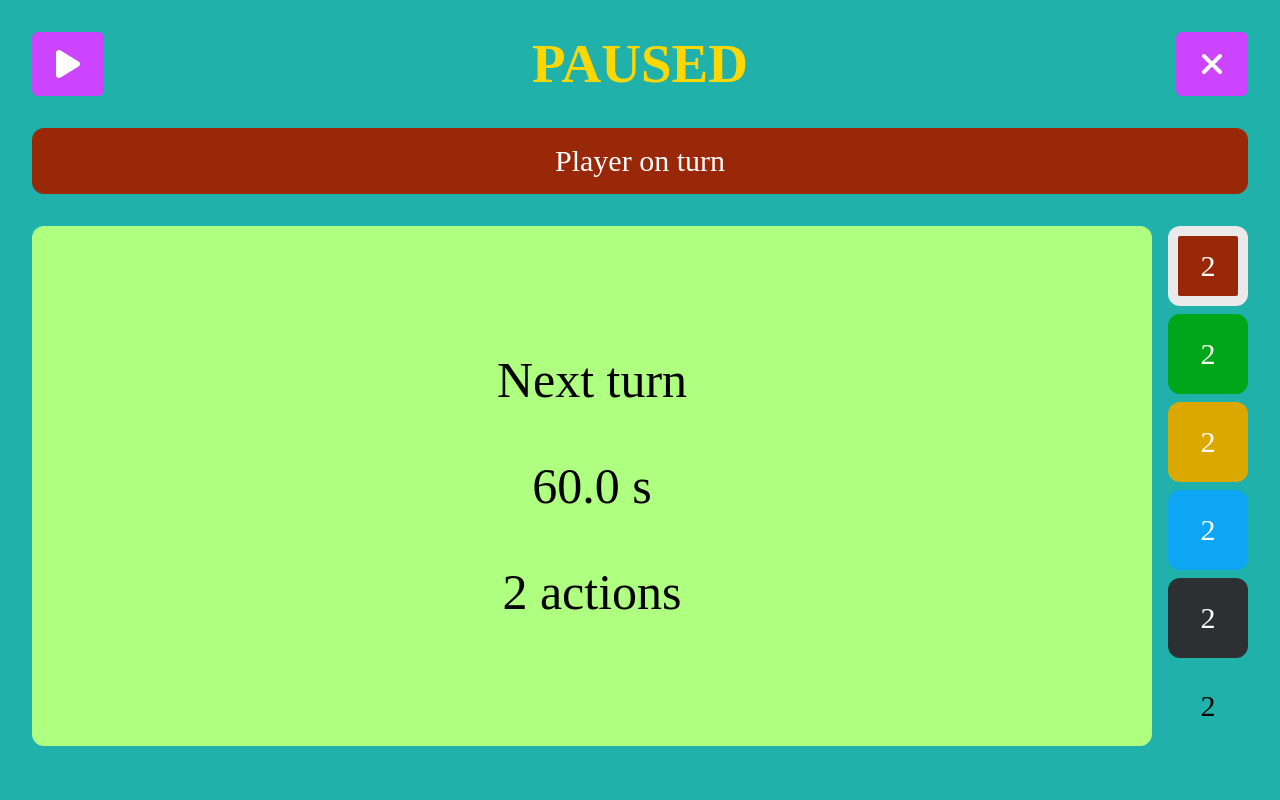
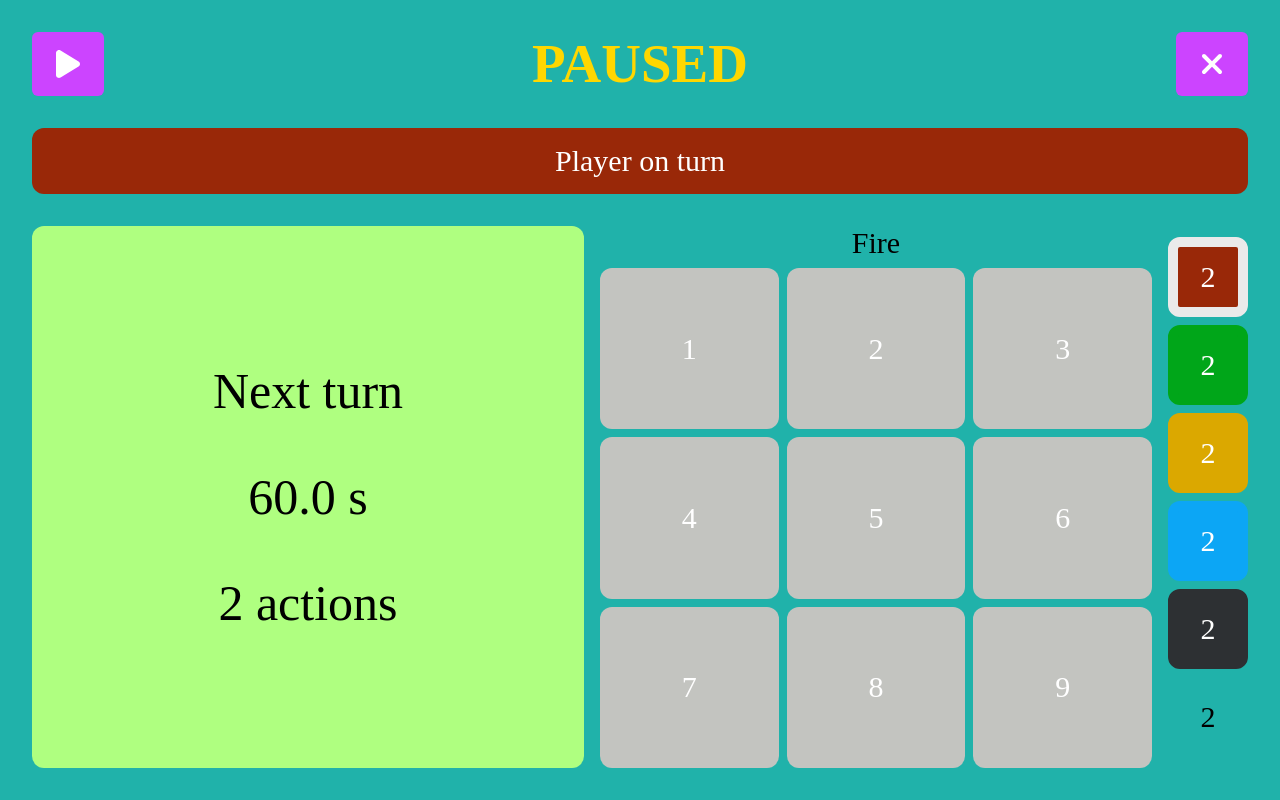
Before and after one commit to Veragin/the-lord-of-the-sea-timer, a React (Create React App) app: page / in a window 1280 px wide. Both pictures are taken after a click on the button "Start". Built offline with nearby package versions, Linux system fonts and the light colour scheme.

Commit message:
fire table added

```diff
--- a/src/Board/Board.tsx
+++ b/src/Board/Board.tsx
@@ -6,6 +6,7 @@ import { borderRadiusCss, spacingCss } from 'Components/globalCss';
 import { useStore } from 'Context/StoreContext';
 import { Counter } from './Counter';
 import { OverviewBar } from './OverviewBar';
+import { Fire } from './Fire';
 
 export const Board = observer(() => {
     const store = useStore();
@@ -18,6 +19,7 @@ export const Board = observer(() => {
             </StyledPlayerColor>
             <StyledContent>
                 <Counter />
+                <Fire />
                 <OverviewBar />
             </StyledContent>
         </StyledColumn>
@@ -31,6 +33,12 @@ const StyledColumn = styled(Column)`
     padding: ${spacingCss(4)};
     background-color: #20b2aa;
     align-items: stretch;
+
+    @media only screen and (max-width: 800px) {
+        width: calc(100% - ${spacingCss(2)});
+        padding: ${spacingCss(1)};
+        gap: ${spacingCss(1)};
+    }
 `;
 
 const StyledPlayerColor = styled.div<{ $color: string }>`
@@ -42,6 +50,11 @@ const StyledPlayerColor = styled.div<{ $color: string }>`
     color: white;
 `;
 const StyledContent = styled(Row)`
+    flex: 1;
     gap: ${spacingCss(2)};
     align-items: stretch;
+
+    @media only screen and (max-width: 800px) {
+        flex-direction: column;
+    }
 `;
--- /dev/null
+++ b/src/Board/Fire.tsx
@@ -0,0 +1,60 @@
+import { Column, Row } from 'Components/StyledComponents';
+import { spacingCss, borderRadiusCss } from 'Components/globalCss';
+import styled from 'styled-components';
+
+const values = [1, 2, 3, 4, 5, 6, 7, 8, 9];
+
+export const Fire = () => {
+    const fire = (v: number) => {};
+
+    return (
+        <StyledCont>
+            <StyledTitle>Fire</StyledTitle>
+            <StyledGrid>
+                {values.map((v) => (
+                    <StyledFireValue key={v} onClick={() => fire(v)}>
+                        {v}
+                    </StyledFireValue>
+                ))}
+            </StyledGrid>
+        </StyledCont>
+    );
+};
+
+const StyledCont = styled(Column)`
+    gap: ${spacingCss(1)};
+    flex: 1;
+`;
+
+const StyledGrid = styled.div`
+    flex: 1;
+    display: grid;
+    grid-template-columns: repeat(3, 1fr);
+    grid-template-rows: repeat(3, 1fr);
+    justify-items: center;
+    align-items: center;
+    gap: ${spacingCss(1)};
+`;
+
+const StyledFireValue = styled(Row)`
+    width: 100%;
+    height: 100%;
+    align-items: center;
+    justify-content: center;
+    color: white;
+    font-size: 30px;
+    cursor: pointer;
+    background-color: #c3c4c0;
+    border-radius: ${borderRadiusCss(2)};
+
+    &:hover {
+        background-color: black;
+    }
+`;
+
+const StyledTitle = styled.span`
+    color: black;
+    font-size: 30px;
+    align-self: stretch;
+    text-align: center;
+`;
--- a/src/Board/OverviewBar.tsx
+++ b/src/Board/OverviewBar.tsx
@@ -25,7 +25,12 @@ export const OverviewBar = observer(() => {
 
 const StyledInfoBar = styled(Column)`
     align-items: center;
+    justify-content: center;
     gap: ${spacingCss(1)};
+
+    @media only screen and (max-width: 800px) {
+        flex-direction: row;
+    }
 `;
 
 const StyledPlayerInfo = styled(Row)<{ $color: string; $isActive: boolean }>`
```
